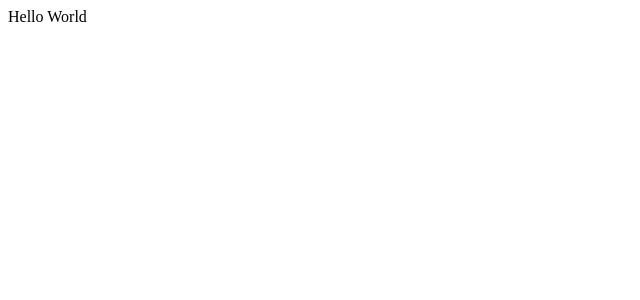
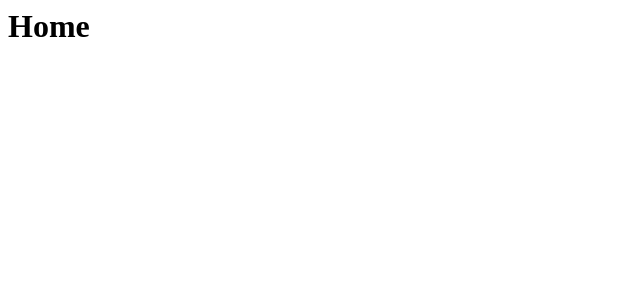
Before and after one commit to mischnic/parcel-issue-demo-2837, a React (Vite) app: page / in a window 1280 px wide. Shown: the top 300 px of the page, without its empty margins (0-640 px from the left). Built offline with nearby package versions, Linux system fonts and the light colour scheme.

Commit message:
add router

```diff
--- a/package.json
+++ b/package.json
@@ -13,8 +13,10 @@
     }
   },
   "dependencies": {
+    "lodash": "^4.17.11",
     "react": "^16.8.5",
-    "react-dom": "^16.8.5"
+    "react-dom": "^16.8.5",
+    "react-router-dom": "^5.0.0"
   },
   "devDependencies": {
     "@babel/core": "^7.4.0",
--- a/src/App.js
+++ b/src/App.js
@@ -1,12 +1,15 @@
 // @flow
 
 import * as React from "react";
+import { Suspense } from "react";
+
+import AppRouter from "./AppRouter";
 
 const App = function() {
   return (
-    <>
-      <p>Hello World</p>
-    </>
+    <Suspense fallback={<div>loading</div>}>
+      <AppRouter />
+    </Suspense>
   );
 };
 
--- /dev/null
+++ b/src/AppRouter.js
@@ -0,0 +1,19 @@
+import React from "react";
+import { BrowserRouter as Router, Switch, Route } from "react-router-dom";
+import { map } from "lodash";
+
+import routes from "./routes";
+
+function AppRouter() {
+  return (
+    <Router>
+      <Switch>
+        {map(routes, (component, path) => (
+          <Route exact key={path} path={path} component={component} />
+        ))}
+      </Switch>
+    </Router>
+  );
+}
+
+export default AppRouter;
--- /dev/null
+++ b/src/pages/Home.js
@@ -0,0 +1,13 @@
+// @flow
+
+import * as React from "react";
+
+const Home = () => {
+  return (
+    <div>
+      <h1>Home</h1>
+    </div>
+  );
+};
+
+export default Home;
--- /dev/null
+++ b/src/routes.js
@@ -0,0 +1,7 @@
+import { lazy } from "react";
+
+const routes = {
+  "/": lazy(() => import("./pages/Home"))
+};
+
+export default routes;
```
